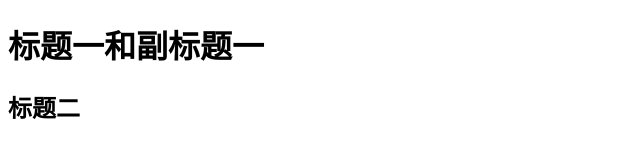
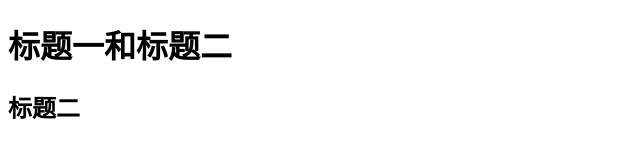
Before and after one commit to zhoubenben/learngithub, a plain HTML site: page index.html in a window 1280 px wide. Shown: the whole page, without its empty margins (0-640 px from the left). Drawn offline with Linux system fonts and the light colour scheme.

Commit message:
标题二

```diff
--- a/index.html
+++ b/index.html
@@ -5,7 +5,7 @@
 	<title>github show</title>
 </head>
 <body>
-	<h1>标题一和副标题一</h1>
+	<h1>标题一和标题二</h1>
 	<h2>标题二</h2>
 </body>
 </html>
```
